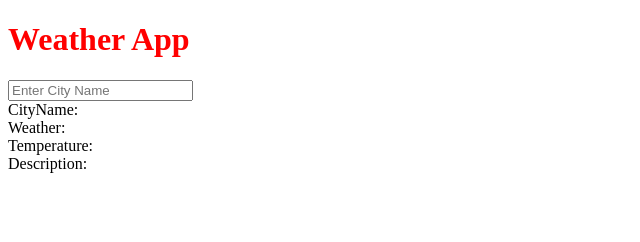
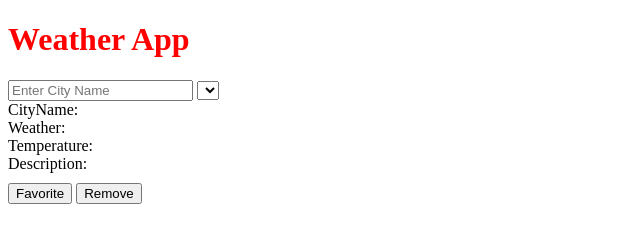
Before and after one commit to masakifukunishi/project-weather-app, a plain HTML site: page index.html in a window 1280 px wide. Shown: the whole page, without its empty margins (0-640 px from the left). Drawn offline with Linux system fonts and the light colour scheme; some packages are replaced by stand-ins of ours.

Commit message:
Add favorite

```diff
--- a/index.html
+++ b/index.html
@@ -18,7 +18,20 @@
             console.error(error);
           }
         );
+        makeFavoriteList();
+        switchDisplay();
       };
+
+      function makeFavoriteList() {
+        const favorites = JSON.parse(localStorage.getItem("favorites")) || [];
+        const select = document.getElementById("favorites-select");
+        select.innerHTML = "";
+        favorites.forEach((item) => {
+          const option = document.createElement("option");
+          option.text = item.city;
+          select.add(option);
+        });
+      }
       function initMap() {
         const input = document.getElementById("city-input");
         const options = {
@@ -52,7 +65,44 @@
             document.getElementById("weather").innerHTML = weather;
             document.getElementById("description").innerHTML = description;
           })
-          .catch((error) => console.error(error));
+          .catch((error) => console.error(error))
+          .finally(() => {
+            localStorage.setItem("lat", lat);
+            localStorage.setItem("lng", lng);
+          });
+      }
+
+      function favorite() {
+        const city = document.getElementById("city").innerHTML;
+        const lat = localStorage.getItem("lat");
+        const lng = localStorage.getItem("lng");
+
+        const favorite = {
+          city,
+          lat,
+          lng,
+        };
+
+        const favorites = JSON.parse(localStorage.getItem("favorites")) || [];
+        favorites.push(favorite);
+        localStorage.setItem("favorites", JSON.stringify(favorites));
+        makeFavoriteList();
+      }
+
+      function remove() {
+        const city = document.getElementById("city").innerHTML;
+        const favorites = JSON.parse(localStorage.getItem("favorites")) || [];
+        const newFavorites = favorites.filter((item) => item.city !== city);
+        localStorage.setItem("favorites", JSON.stringify(newFavorites));
+        makeFavoriteList();
+      }
+
+      function selectCity() {
+        const select = document.getElementById("favorites-select");
+        const city = select.options[select.selectedIndex].text;
+        const favorites = JSON.parse(localStorage.getItem("favorites")) || [];
+        const favorite = favorites.find((item) => item.city === city);
+        fetchCurrentWeather(favorite.lat, favorite.lng);
       }
     </script>
     <title>Weather App</title>
@@ -60,9 +110,12 @@
   <body>
     <h1>Weather App</h1>
     <input type="text" id="city-input" class="Autocomplete" placeholder="Enter City Name" />
+    <select id="favorites-select" onchange="selectCity()"></select>
     <div>CityName: <span id="city"></span></div>
     <div>Weather: <span id="weather"></span></div>
     <div>Temperature: <span id="temperature"></span></div>
     <div>Description: <span id="description"></span></div>
+    <button style="margin-top: 10px" id="favorite" onclick="favorite()">Favorite</button>
+    <button style="margin-top: 10px" id="remove" onclick="remove()">Remove</button>
   </body>
 </html>
```
